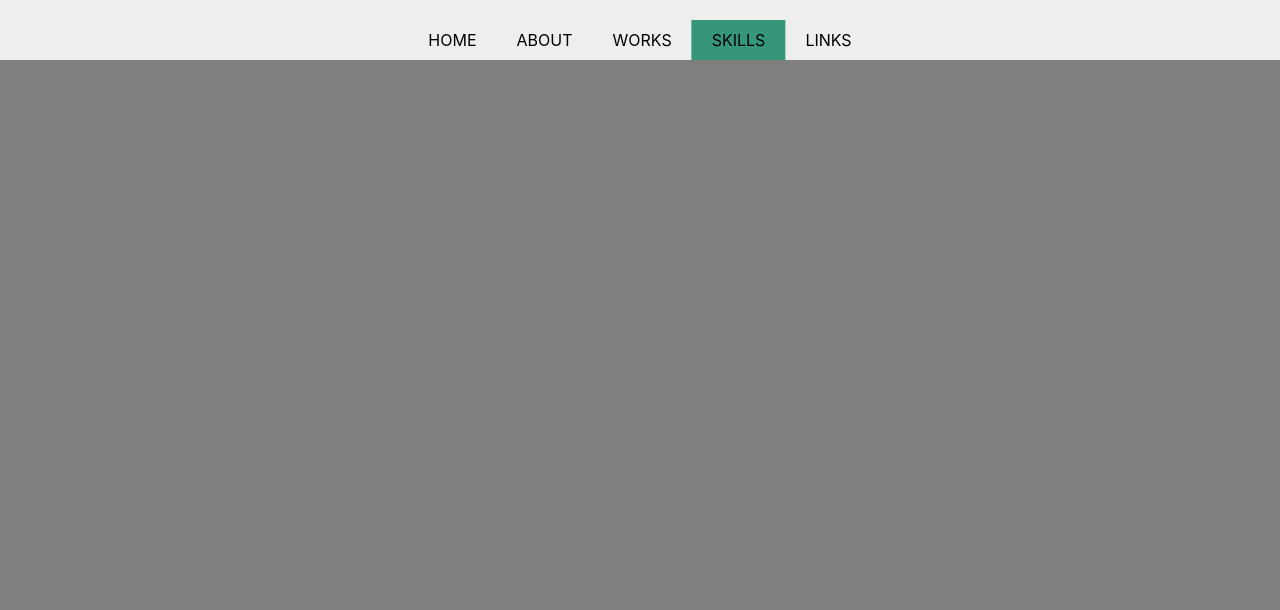
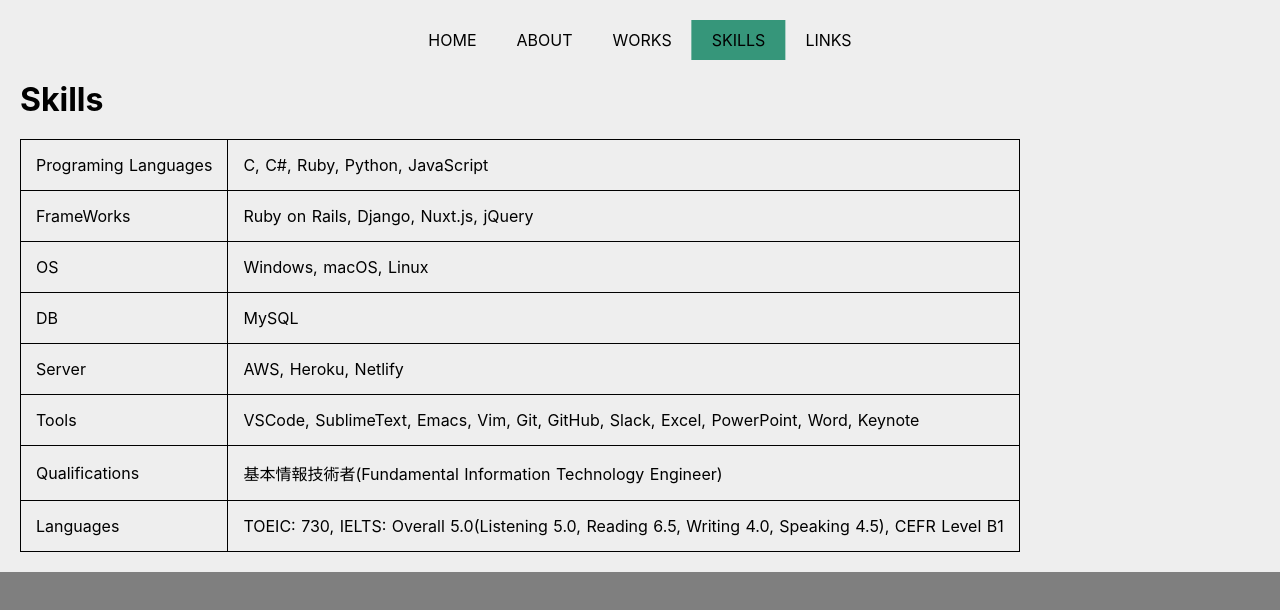
Before and after one commit to umigit/portfolio-nuxt, a Nuxt app: page /skills in a window 1280 px wide. Shown: the top 610 px of the page. Built offline with nearby package versions, Linux system fonts and the light colour scheme.

Commit message:
fill skills

```diff
--- a/pages/skills.vue
+++ b/pages/skills.vue
@@ -0,0 +1,63 @@
+<template>
+  <div class="container">
+    <div class="table-container">
+      <h1>Skills</h1>
+      <table class="skill" cellpadding="15">
+        <tr>
+          <td>Programing Languages</td>
+          <td>C, C#, Ruby, Python, JavaScript</td>
+        </tr>
+        <tr>
+          <td>FrameWorks</td>
+          <td>Ruby on Rails, Django, Nuxt.js, jQuery</td>
+        </tr>
+        <tr>
+          <td>OS</td>
+          <td>Windows, macOS, Linux</td>
+        </tr>
+        <tr>
+          <td>DB</td>
+          <td>MySQL</td>
+        </tr>
+        <tr>
+          <td>Server</td>
+          <td>AWS, Heroku, Netlify</td>
+        </tr>
+        <tr>
+          <td>Tools</td>
+          <td>VSCode, SublimeText, Emacs, Vim, Git, GitHub, Slack, Excel, PowerPoint, Word, Keynote</td>
+        </tr>
+        <tr>
+          <td>Qualifications</td>
+          <td>基本情報技術者(Fundamental Information Technology Engineer) </td>
+        </tr>
+        <tr>
+          <td>Languages</td>
+          <td>TOEIC: 730, IELTS: Overall 5.0(Listening 5.0, Reading 6.5, Writing 4.0, Speaking 4.5), CEFR Level B1</td>
+        </tr>
+      </table>
+    </div>
+  </div>
+</template>
+
+<style>
+.table-container {
+  background-color: #eee;
+  position: relative;
+  z-index: 1;
+  padding: 20px;
+}
+
+.skill {
+  margin-top: 20px;
+  text-align: left;
+  border-collapse: collapse;
+}
+
+th, td {
+  border: 1px solid #000;
+}
+
+td {
+}
+</style>
```
